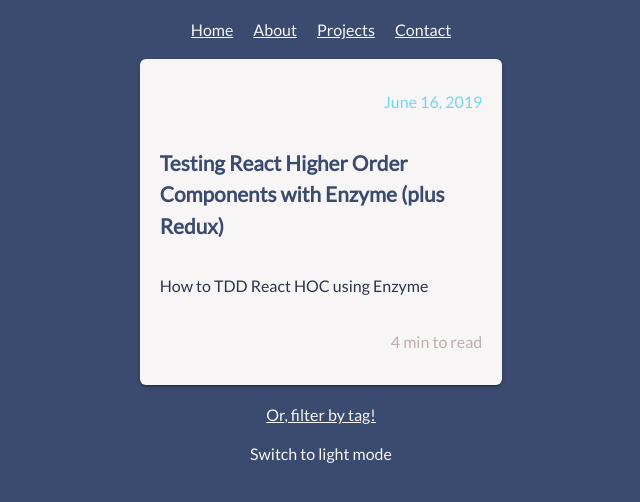
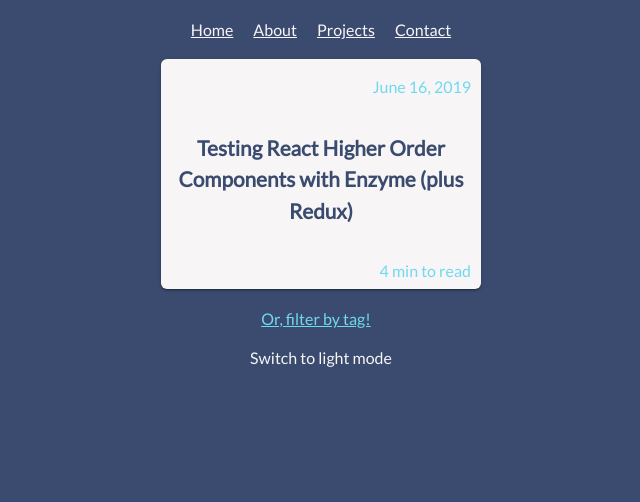
Before and after one commit to AustinNChristensen/Portfolio, a Gatsby site: page / in a window 1280 px wide. Shown: the whole page, without its empty margins (319-959 px from the left). Built offline with nearby package versions, Linux system fonts and the light colour scheme; Gatsby itself is replaced by a stand-in of ours.

Commit message:
styled post cards

```diff
--- a/src/pages/index.js
+++ b/src/pages/index.js
@@ -15,17 +15,20 @@
                 const { frontmatter, timeToRead } = edge.node;
                 return (
                     <PostCard key={frontmatter.path}>
-                        <FlexLink to={frontmatter.path}>
+                        <CardFront>
                             <DateString>{getPrettyDate(frontmatter.date)}</DateString>
                             <PostTitle>{frontmatter.title}</PostTitle>
+                            <TimeToRead>{`${timeToRead} min to read`}</TimeToRead>
+                        </CardFront>
+                        <CardBack>
                             <Excerpt>{`${frontmatter.excerpt}`}</Excerpt>
-                            <TimeToRead>{`${timeToRead} min to read`}</TimeToRead>
-                        </FlexLink>
+                            <ColorLink to={frontmatter.path}>Read More</ColorLink>
+                        </CardBack>
                     </PostCard>
                 )
             })}
             <TagsLink>
-                <Link to={`/tags`}>Or, filter by tag!</Link>
+                <ColorLink to={`/tags`}>Or, filter by tag!</ColorLink>
             </TagsLink>
             </HomePageWrapper>
         </Container>
@@ -57,18 +60,58 @@
 `;
 export default Layout;
 
-const FlexLink = styled(Link)`
-    display: flex;
-    flex-direction: column;
-    align-items: flex-start;
-`;
-
-const HomePageWrapper = styled.div`
+const CardFront = styled.div`
+    transition: all .8s ease;
+    position: absolute;
+    top: 0;
+    left: 0;
+    width: 100%;
+    height: 100%;
+    backface-visibility: hidden;
+    border-radius: 3px;
+    overflow: hidden
+    box-shadow: 0 1.5rem 4rem rgba(#000000, .15);
     display: flex;
     flex-direction: column;
     align-items: center;
-    a {
-        color: ${props => props.theme.text};
+`;
+
+const CardBack = styled.div`
+    transition: all .8s ease;
+    position: absolute;
+    top: 0;
+    left: 0;
+    width: 100%;
+    height: 100%;
+    backface-visibility: hidden;
+    border-radius: 3px;
+    overflow: hidden
+    box-shadow: 0 1.5rem 4rem rgba(#000000, .15);
+    display: flex;
+    flex-direction: column;
+    align-items: center;
+    transform: rotateY(180deg);
+`;
+
+const PostCard = styled.div`
+    background-color: ${props => props.theme.text};
+    border-radius: 6px;
+    box-shadow: 0 2px 2px 0 rgba(0, 0, 0, 0.14),
+                0 3px 1px -2px rgba(0, 0, 0, 0.2),
+                0 1px 5px 0 rgba(0, 0, 0, 0.12);
+    width: 250px;
+    height: 200px;
+    padding: 15px 35px;
+    line-height: 1.5;
+    perspective: 150rem;
+    position: relative
+    &:hover ${CardFront} {
+        transform: rotateY(-180deg);
+    }
+
+    &:hover ${CardBack} {
+        transform: rotateY(0);
+    }
 }
 `;
 
@@ -77,34 +120,37 @@
     font-weight: 700;
     font-size: 1.3em;
     text-decoration: none;
+    text-align: center;
+`;
+
+const HomePageWrapper = styled.div`
+    display: flex;
+    flex-direction: column;
+    align-items: center;
 `;
 
 const TimeToRead = styled.p`
-    color: ${props => props.theme.hint};
+    color: ${props => props.theme.brandColor};
     align-self: flex-end;
+    margin-right: 10px;
 `;
 const DateString = styled.p`
     color: ${props => props.theme.brandColor};
     align-self: flex-end;
+    margin-right: 10px;
 `;
 
 const Excerpt = styled.p`
-    color: ${props => props.theme.thirdAccent};
+    color: ${props => props.theme.background};
+    margin-left: 10px;
+`;
+
+const ColorLink = styled(Link)`
+    color: ${props => props.theme.brandColor};
+    align-self: flex-end;
+    margin-right: 10px;
 `;
 
 const TagsLink = styled.span`
     margin-top: 20px;
 `;
-
-const PostCard = styled.div`
-    background-color: ${props => props.theme.text};
-    border-radius: 6px;
-    box-shadow: 0 2px 2px 0 rgba(0, 0, 0, 0.14),
-                0 3px 1px -2px rgba(0, 0, 0, 0.2),
-                0 1px 5px 0 rgba(0, 0, 0, 0.12);
-    width: 50%;
-    height: 100%;
-    padding: 15px 20px;
-    line-height: 1.5;
-}
-`;
```
Lines whose indentation alone changed are shown as unchanged.
